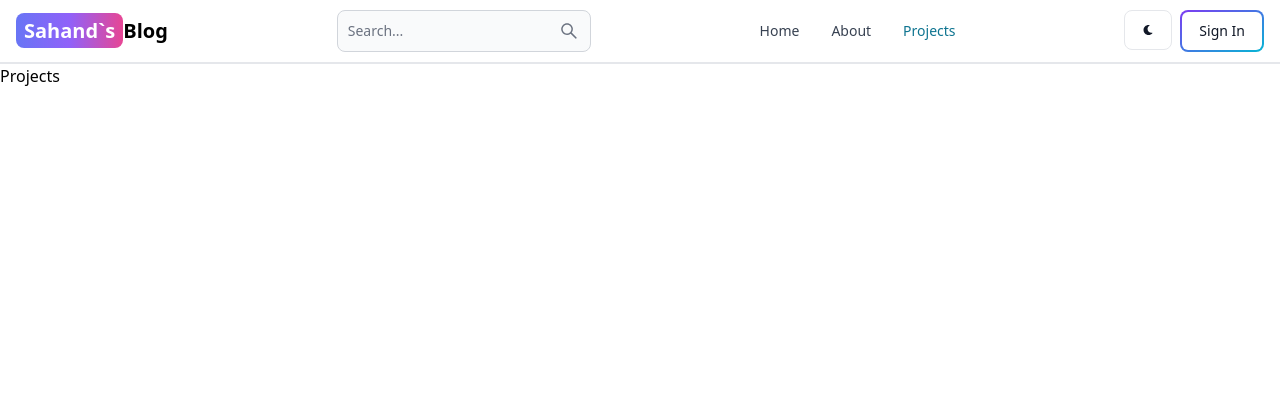
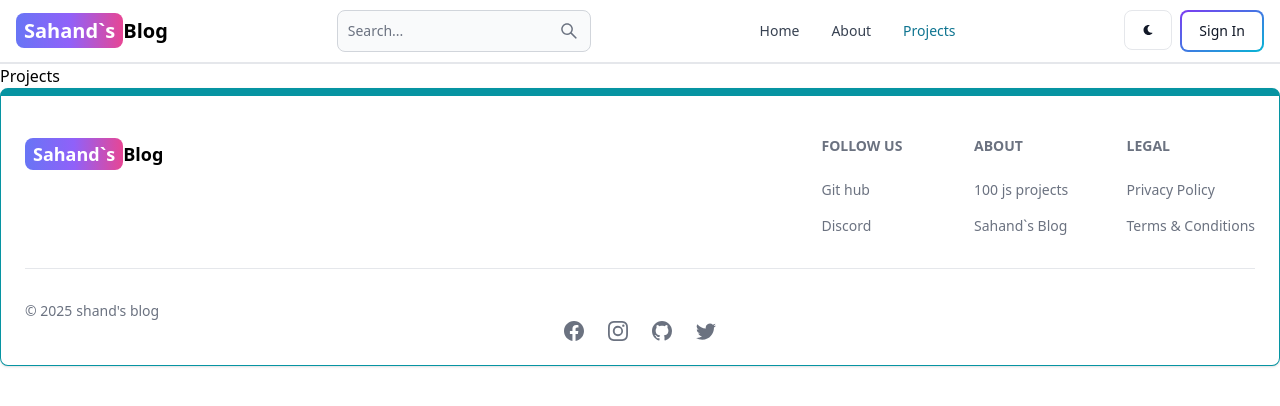
Before and after one commit to ALIGHASSOUN/mern-blog, a React (Vite) app in the folder client/: page /projects in a window 1280 px wide. Shown: the top 406 px of the page. Built offline with nearby package versions, Linux system fonts and the light colour scheme.

Commit message:
create and add the footer component

```diff
--- a/client/src/App.jsx
+++ b/client/src/App.jsx
@@ -6,6 +6,7 @@
 import Dashboard from "./pages/Dashboard";
 import Projects from "./pages/Projects";
 import Header from "./components/Header";
+import FooterCom from "./components/FooterCom";
 
 export default function App() {
   return (
@@ -19,6 +20,7 @@
         <Route path="/dashboard" element={<Dashboard />} />
         <Route path="/projects" element={<Projects />} />
       </Routes>
+      <FooterCom />
     </BrowserRouter>
   );
 }
--- /dev/null
+++ b/client/src/components/FooterCom.jsx
@@ -0,0 +1,89 @@
+import { Footer } from "flowbite-react";
+import { Link } from "react-router-dom";
+import { BsFacebook, BsTwitter, BsInstagram, BsGithub } from "react-icons/bs";
+export default function FooterCom() {
+  return (
+    <Footer container className="border border-t-8 border-teal-500">
+      <div className="w-full max-w-7xl mx-auto">
+        <div className="grid w-full justify-between sm:flex md:grid-cols-1">
+          <div className="mt-5">
+            <Link
+              to="/"
+              className="self-center whitespace-nowrap text-lg sm:text-lx font-semibold dark:text-white"
+            >
+              <span className="px-2 py-1 bg-gradient-to-r from-indigo-500 via-purple-500 to-pink-500 rounded-lg text-white">
+                Sahand`s
+              </span>
+              Blog
+            </Link>
+          </div>
+          <div className="grid grid-cols-2 gap gap-8 mt-4 sm:grid-cols-3 sm:gap-6">
+            <div>
+              <Footer.Title title="Follow us" />
+              <Footer.LinkGroup col>
+                <Footer.Link
+                  href="https://www.github.com/ALIGHASSOUN"
+                  target="_blank"
+                  rel="noopener noreferrer"
+                >
+                  Git hub
+                </Footer.Link>
+                <Footer.Link href="#" target="_blank" rel="noopener noreferrer">
+                  Discord
+                </Footer.Link>
+              </Footer.LinkGroup>
+            </div>
+            <div>
+              <Footer.Title title="About" />
+              <Footer.LinkGroup col>
+                <Footer.Link
+                  href="https://www.100jsprojects.com"
+                  target="_blank"
+                  rel="noopener noreferrer"
+                >
+                  100 js projects
+                </Footer.Link>
+                <Footer.Link
+                  href="/about"
+                  target="_blank"
+                  rel="noopener noreferrer"
+                >
+                  Sahand`s Blog
+                </Footer.Link>
+              </Footer.LinkGroup>
+            </div>
+            <div>
+              <Footer.Title title="LEGAL" />
+              <Footer.LinkGroup col>
+                <Footer.Link
+                  href="https://www.100jsprojects.com"
+                  target="_blank"
+                  rel="noopener noreferrer"
+                >
+                  Privacy Policy
+                </Footer.Link>
+                <Footer.Link href="#" target="_blank" rel="noopener noreferrer">
+                  Terms & Conditions
+                </Footer.Link>
+              </Footer.LinkGroup>
+            </div>
+          </div>
+        </div>
+        <Footer.Divider />
+        <div className="w-full sm:flex sm:items-center sm:justify-between">
+          <Footer.Copyright
+            href="#"
+            by="shand's blog"
+            year={new Date().getFullYear()}
+          />
+        </div>
+        <div className="flex gap-6 sm:mt-0 mt-4 sm:justify-center">
+          <Footer.Icon href="#" icon={BsFacebook} />
+          <Footer.Icon href="#" icon={BsInstagram} />
+          <Footer.Icon href="#" icon={BsGithub} />
+          <Footer.Icon href="#" icon={BsTwitter} />
+        </div>
+      </div>
+    </Footer>
+  );
+}
```
